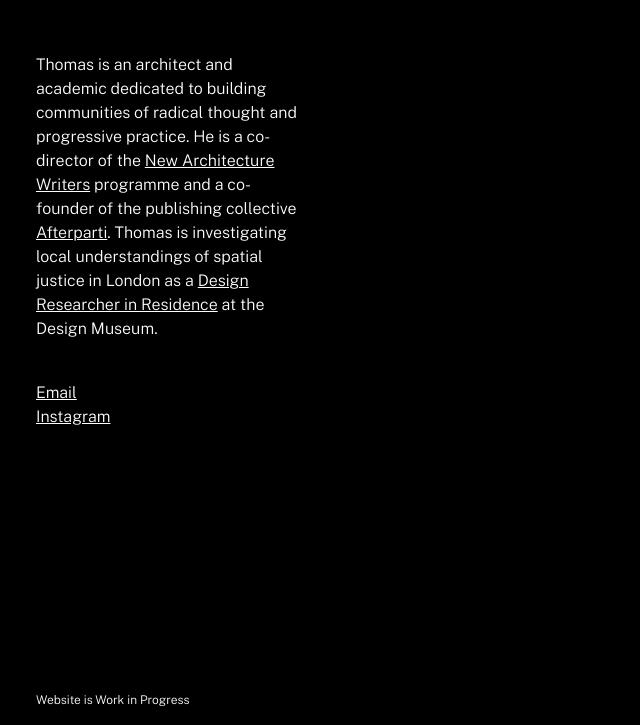
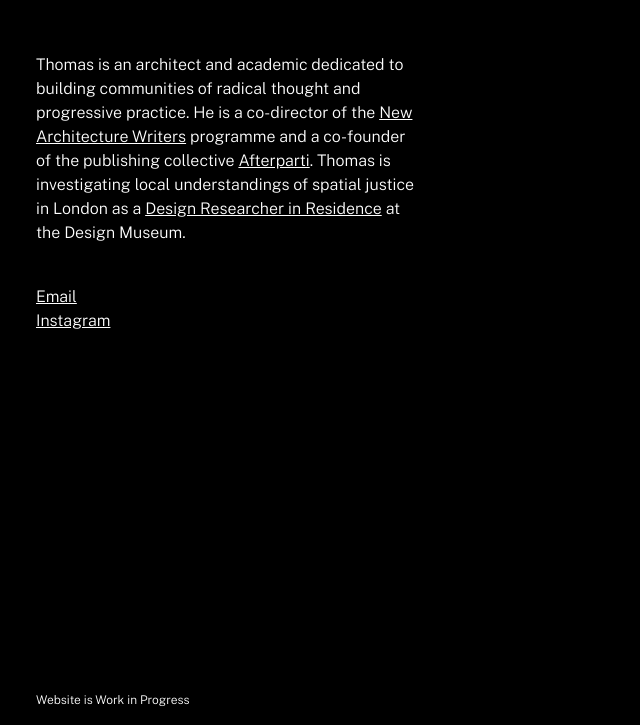
Before and after one commit to ShamisoL/TA, a plain HTML site: page index.html in a window 1280 px wide. Shown: the part 75-800 px from the top of the page, without its empty margins (0-640 px from the left). Drawn offline with nearby package versions, Linux system fonts and the light colour scheme.

Commit message:
Updating column size

```diff
--- a/index.html
+++ b/index.html
@@ -34,7 +34,7 @@
     <div class="container-fluid ms-4 mt-4">
       <h1>Thomas Aquilina</h1>
       <div class="row justify-content-between">
-        <div class="col-sm-5 about-text">
+        <div class="col-sm-4 about-text">
           <p class="mt-5">
             Thomas is an architect and academic dedicated to building
             communities of radical thought and progressive practice. He is a
--- a/styles.css
+++ b/styles.css
@@ -28,8 +28,8 @@ footer {
   font-size: 12px;
 }
 
-@media (min-width: 1100px) {
+@media (min-width: 500px) {
   p {
-    max-width: 55% !important;
+    max-width: 100% !important;
   }
 }
```
